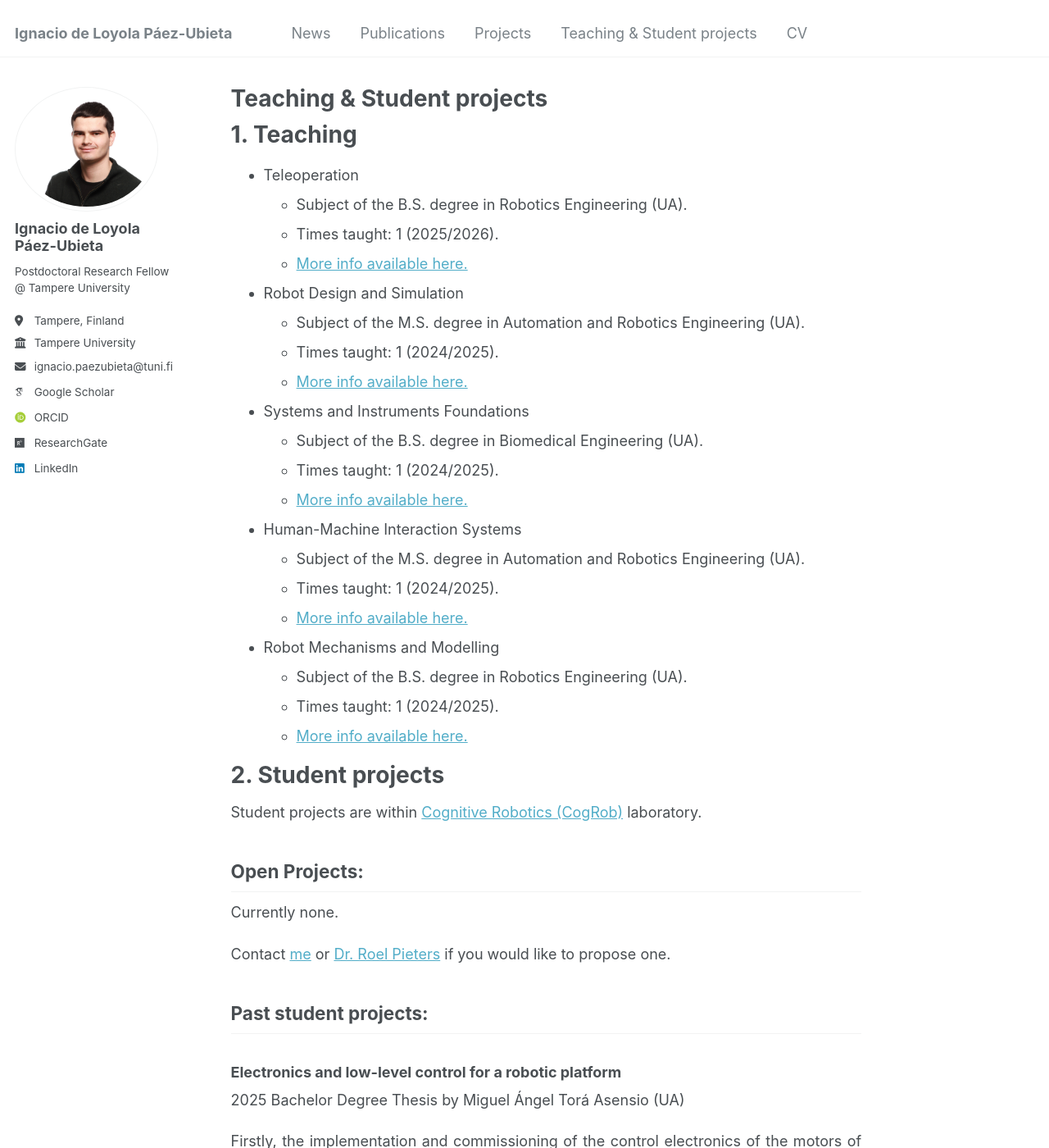
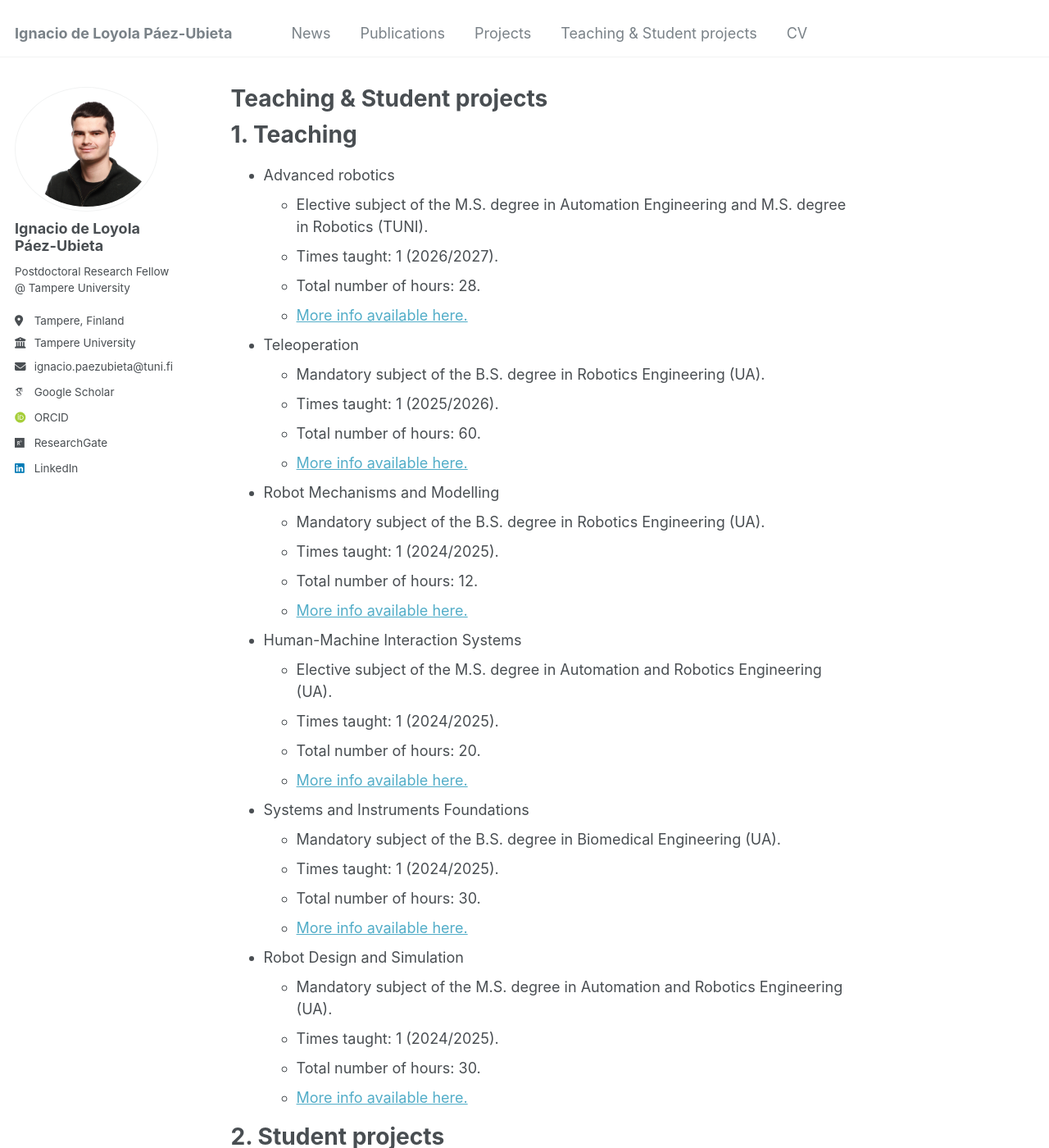
Before and after one commit to ignpaub/ignpaub.github.io, a Jekyll site: the page built from _pages/teaching_student_projects.md, in a window 1280 px wide and 1400 px high. Shown: the whole window at 82% size. Built offline with Jekyll 4.4.1, drawn with Linux system fonts in a browser that asks for light colours; some web fonts are replaced.

Commit message:
Update teaching_student_projects.md

```diff
--- a/_pages/teaching_student_projects.md
+++ b/_pages/teaching_student_projects.md
@@ -7,35 +7,47 @@ author_profile: true
 
 # 1. Teaching
 <ul>
+  <li>Advanced robotics</li>
+  <ul>
+    <li>Elective subject of the M.S. degree in Automation Engineering and M.S. degree in Robotics (TUNI).</li>
+    <li>Times taught: 1 (2026/2027).</li>
+    <li>Total number of hours: 28.</li>
+    <li><a href = "https://cvnet.cpd.ua.es/Guia-Docente/GuiaDocente/Index?wlengua=en&wcodasi=33734&scaca=2025-26">More info available here.</a></li>
+  </ul>
   <li>Teleoperation</li>
   <ul>
-    <li>Subject of the B.S. degree in Robotics Engineering (UA).</li>
+    <li>Mandatory subject of the B.S. degree in Robotics Engineering (UA).</li>
     <li>Times taught: 1 (2025/2026).</li>
+    <li>Total number of hours: 60.</li>
     <li><a href = "https://cvnet.cpd.ua.es/Guia-Docente/GuiaDocente/Index?wlengua=en&wcodasi=33734&scaca=2025-26">More info available here.</a></li>
+  </ul>
+  <li>Robot Mechanisms and Modelling</li>
+  <ul>
+    <li>Mandatory subject of the B.S. degree in Robotics Engineering (UA).</li>
+    <li>Times taught: 1 (2024/2025).</li>
+    <li>Total number of hours: 12.</li>
+    <li><a href = "https://cvnet.cpd.ua.es/Guia-Docente/?wlengua=en&wcodasi=33719&scaca=2024-25">More info available here.</a></li>
+  </ul>
+  <li>Human-Machine Interaction Systems</li>
+  <ul>
+    <li>Elective subject of the M.S. degree in Automation and Robotics Engineering (UA). </li>
+    <li>Times taught: 1 (2024/2025).</li>
+    <li>Total number of hours: 20.</li>
+    <li><a href = "https://cvnet.cpd.ua.es/Guia-Docente/?wlengua=en&wcodasi=37809&scaca=2024-25">More info available here.</a></li>
+  </ul>
+  <li>Systems and Instruments Foundations</li>
+  <ul>
+    <li>Mandatory subject of the B.S. degree in Biomedical Engineering (UA).</li>
+    <li>Times taught: 1 (2024/2025).</li>
+    <li>Total number of hours: 30.</li>
+    <li><a href = "https://cvnet.cpd.ua.es/Guia-Docente/?wlengua=en&wcodasi=33612&scaca=2024-25">More info available here.</a></li>
   </ul>
   <li>Robot Design and Simulation</li>
   <ul>
-    <li>Subject of the M.S. degree in Automation and Robotics Engineering (UA).</li>
+    <li>Mandatory subject of the M.S. degree in Automation and Robotics Engineering (UA).</li>
     <li>Times taught: 1 (2024/2025).</li>
+    <li>Total number of hours: 30.</li>
     <li><a href = "https://cvnet.cpd.ua.es/Guia-Docente/GuiaDocente/Index?wlengua=en&wcodasi=37816&scaca=2024-25">More info available here.</a></li>
-  </ul>
-  <li>Systems and Instruments Foundations</li>
-  <ul>
-    <li>Subject of the B.S. degree in Biomedical Engineering (UA).</li>
-    <li>Times taught: 1 (2024/2025).</li>
-    <li><a href = "https://cvnet.cpd.ua.es/Guia-Docente/?wlengua=en&wcodasi=33612&scaca=2024-25">More info available here.</a></li>
-  </ul>
-  <li>Human-Machine Interaction Systems</li>
-  <ul>
-    <li>Subject of the M.S. degree in Automation and Robotics Engineering (UA). </li>
-    <li>Times taught: 1 (2024/2025).</li>
-    <li><a href = "https://cvnet.cpd.ua.es/Guia-Docente/?wlengua=en&wcodasi=37809&scaca=2024-25">More info available here.</a></li>
-  </ul>
-  <li>Robot Mechanisms and Modelling</li>
-  <ul>
-    <li>Subject of the B.S. degree in Robotics Engineering (UA).</li>
-    <li>Times taught: 1 (2024/2025).</li>
-    <li><a href = "https://cvnet.cpd.ua.es/Guia-Docente/?wlengua=en&wcodasi=33719&scaca=2024-25">More info available here.</a></li>
   </ul>
 </ul>
 
```
